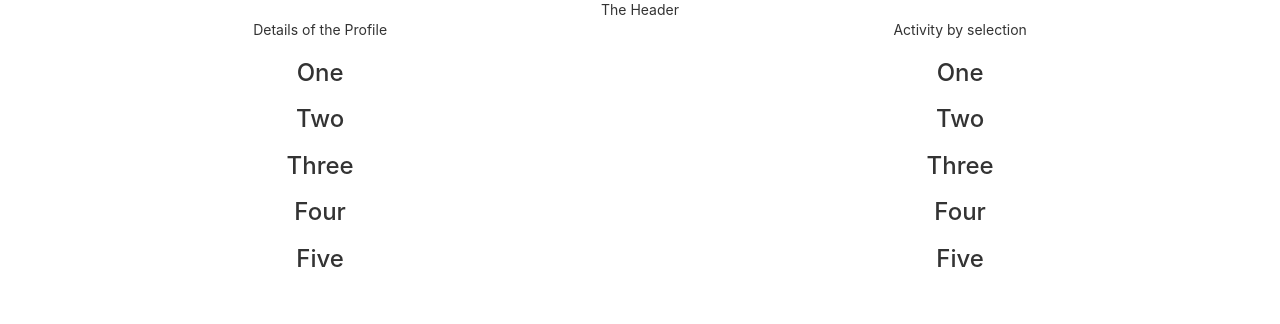
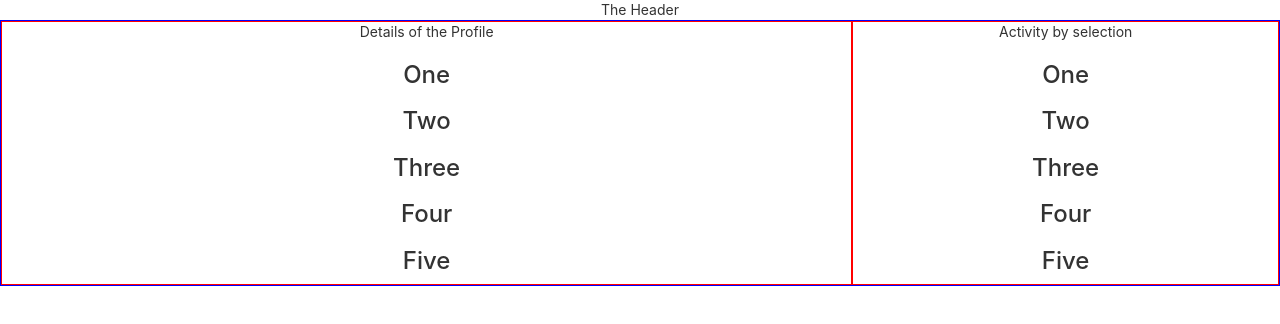
Before and after one commit to Cameron-Grams/Rough-Shell, a React (Create React App) app: page / in a window 1280 px wide. Shown: the top 324 px of the page. Built offline with nearby package versions, Linux system fonts and the light colour scheme.

Commit message:
with flex styling

```diff
--- a/src/App.css
+++ b/src/App.css
@@ -2,7 +2,15 @@
   text-align: center;
 }
 
+.rightSideDiv{
+  flex: 1;
+  border: 1px solid red;
+}
 
+.leftSideDiv{
+  flex: 2;
+  border: 1px solid red;
+}
 
 
 /* think about mobile */
--- a/src/components/BodyComponent/BodyComponent.css
+++ b/src/components/BodyComponent/BodyComponent.css
@@ -1,4 +1,5 @@
 .parentBody{
+    border: 1px solid blue;
     display: flex;
     flex-direction: row;
     justify-content: space-around;
--- a/src/components/LeftSide/LeftSide.jsx
+++ b/src/components/LeftSide/LeftSide.jsx
@@ -2,6 +2,7 @@ import React from 'react';
 import ProfileBasic from '../../containers/ProfileBasic/ProfileBasic';
 import CardDisplay from '../../containers/CardDisplay/CardDisplay';
 import mockData from '../../Helpers/mockData';
+import '../../App.css'
 
 class LeftSide extends React.Component{
 
@@ -14,7 +15,7 @@ class LeftSide extends React.Component{
 
     render(){
         return(
-            < div >
+            < div className="leftSideDiv" >
                 < ProfileBasic />
                 < CardDisplay collection={ this.state.data } />
             </ div >
--- a/src/components/RightSide/RightSide.jsx
+++ b/src/components/RightSide/RightSide.jsx
@@ -2,6 +2,7 @@ import React from 'react';
 import ActivityFeed from '../../containers/ActivityFeed/ActivityFeed';
 import CardDisplay from '../../containers/CardDisplay/CardDisplay';
 import mockData from '../../Helpers/mockData';
+import '../../App.css'
 
 class RightSide extends React.Component{
 
@@ -16,7 +17,7 @@ class RightSide extends React.Component{
 
     render(){
         return(
-            < div >
+            < div className="rightSideDiv">
                 < ActivityFeed />
                 < CardDisplay collection={ this.state.data } />
             </ div >
```
